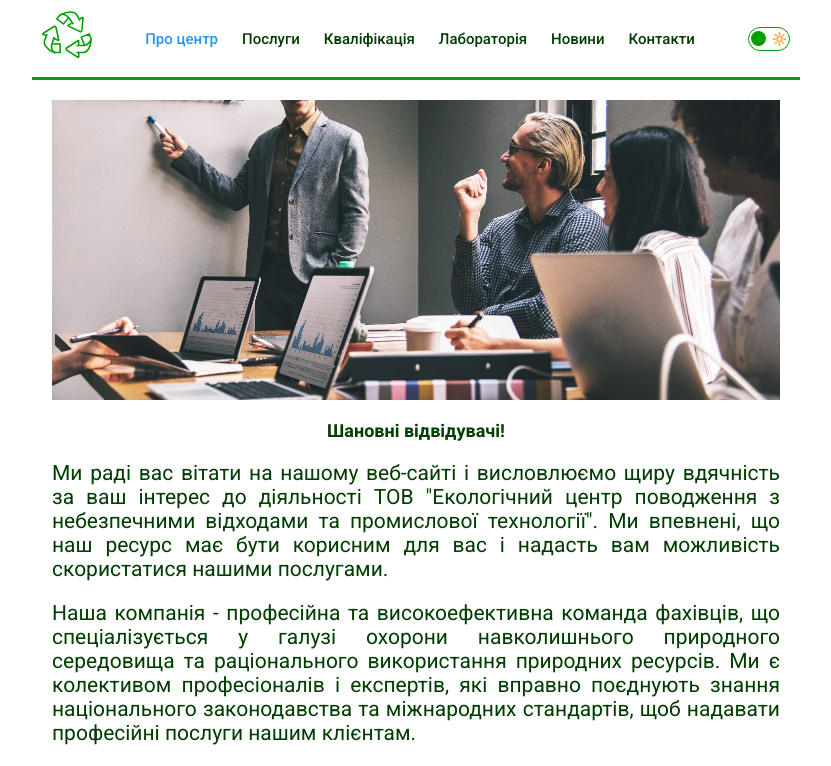
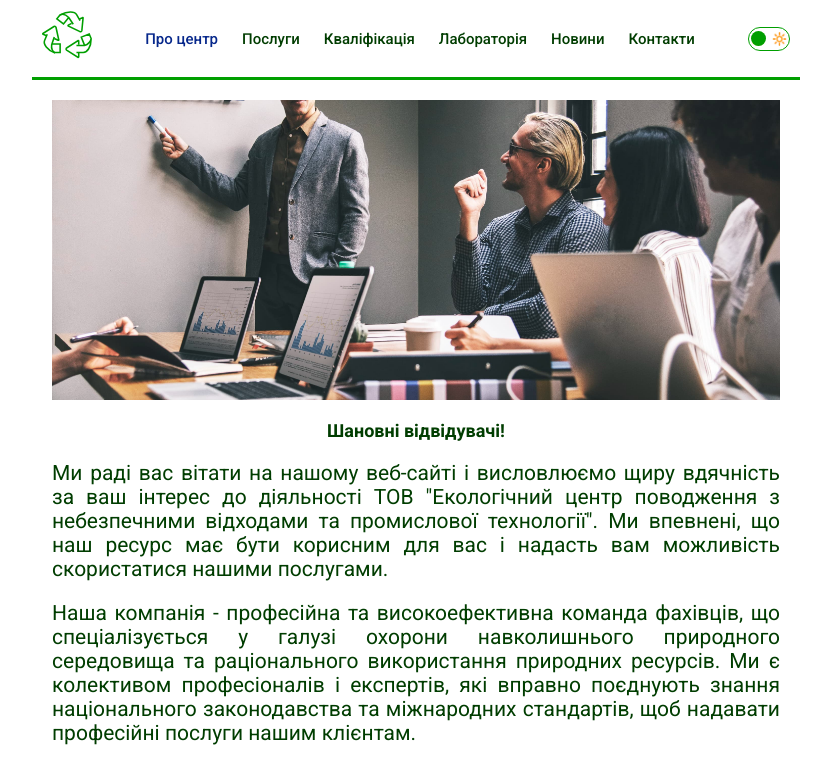
Before and after one commit to Eugensson/ecocenter, a Next.js app: page / in a window 1280 px wide. Shown: the top 766 px of the page, without its empty margins (224-1055 px from the left). Built offline with nearby package versions, Linux system fonts and the light colour scheme.

Commit message:
Update globals.css

```diff
--- a/src/app/globals.css
+++ b/src/app/globals.css
@@ -2,7 +2,7 @@
   --green-color: #009f00;
   --primary-text-color: #003d00;
   --secondary-text-color: #ffffff;
-  --accent-text-color: #2196f3;
+  --accent-text-color: #06278b;
   --primary-background-color: #ffffff;
   --secondary-background-color: #003d00;
   --timing-function: cubic-bezier(0.4, 0, 0.2, 1);
```
